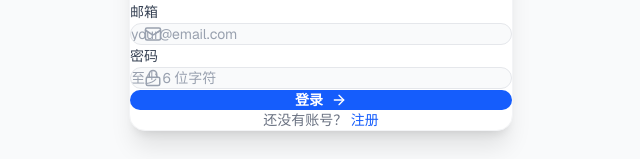
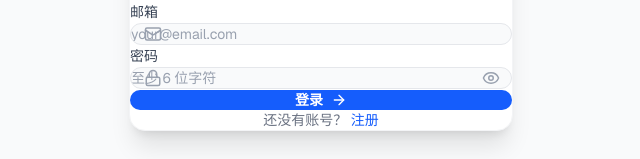
Before and after one commit to benz926-cloud/life-work-hub, a Next.js app: page /auth/login in a window 1280 px wide. Shown: the part 384-543 px from the top of the page, without its empty margins (319-959 px from the left). Built offline with nearby package versions, Linux system fonts and the light colour scheme; no server answers.

Commit message:
ui: add password visibility toggle and friendly auth error messages

```diff
--- a/src/components/auth/AuthForm.tsx
+++ b/src/components/auth/AuthForm.tsx
@@ -3,7 +3,7 @@
 import React, { useState } from "react";
 import { useRouter } from "next/navigation";
 import { useAuth } from "@/lib/auth/AuthContext";
-import { Mail, Lock, User, ArrowRight, Loader2, Sparkles, AlertCircle, CheckCircle } from "lucide-react";
+import { Mail, Lock, User, ArrowRight, Loader2, Sparkles, AlertCircle, CheckCircle, Eye, EyeOff } from "lucide-react";
 
 interface AuthFormProps {
   mode: "login" | "signup";
@@ -14,10 +14,22 @@
   const router = useRouter();
   const [email, setEmail] = useState("");
   const [password, setPassword] = useState("");
+  const [showPassword, setShowPassword] = useState(false);
   const [name, setName] = useState("");
   const [error, setError] = useState("");
   const [loading, setLoading] = useState(false);
   const [success, setSuccess] = useState("");
+
+  const friendlyError = (msg: string): string => {
+    const lower = msg.toLowerCase();
+    if (lower.includes("invalid login credentials")) return "邮箱或密码错误，请检查后重试";
+    if (lower.includes("email not confirmed")) return "邮箱尚未验证，请查看确认邮件";
+    if (lower.includes("user not found")) return "该邮箱尚未注册";
+    if (lower.includes("weak_password")) return "密码强度不足，请设置至少 6 位密码";
+    if (lower.includes("email_exists")) return "该邮箱已注册，请直接登录";
+    if (lower.includes("network")) return "网络连接失败，请检查网络后重试";
+    return msg;
+  };
 
   const handleSubmit = async (e: React.FormEvent) => {
     e.preventDefault();
@@ -34,7 +46,7 @@
           : await signUp(email, password, name);
 
       if (result.error) {
-        setError(result.error);
+        setError(friendlyError(result.error));
         setLoading(false);
         return;
       }
@@ -49,7 +61,7 @@
       router.push("/");
     } catch (err: unknown) {
       const msg = err instanceof Error ? err.message : "发生未知错误，请重试";
-      setError(msg);
+      setError(friendlyError(msg));
       setLoading(false);
     }
   };
@@ -146,15 +158,24 @@
             <div className="relative">
               <Lock className="absolute left-3.5 top-1/2 -translate-y-1/2 text-gray-400" size={18} />
               <input
-                type="password"
+                type={showPassword ? "text" : "password"}
                 value={password}
                 onChange={(e) => setPassword(e.target.value)}
                 placeholder="至少 6 位字符"
                 minLength={6}
                 required
                 disabled={loading}
-                className="w-full pl-10 pr-4 py-2.5 bg-gray-50 border border-gray-200 rounded-xl text-sm placeholder:text-gray-400 focus:outline-none focus:ring-2 focus:ring-blue-500 focus:border-transparent focus:bg-white transition disabled:opacity-60"
+                className="w-full pl-10 pr-10 py-2.5 bg-gray-50 border border-gray-200 rounded-xl text-sm placeholder:text-gray-400 focus:outline-none focus:ring-2 focus:ring-blue-500 focus:border-transparent focus:bg-white transition disabled:opacity-60"
               />
+              <button
+                type="button"
+                onClick={() => setShowPassword((v) => !v)}
+                className="absolute right-3 top-1/2 -translate-y-1/2 text-gray-400 hover:text-gray-600 focus:outline-none"
+                tabIndex={-1}
+                aria-label={showPassword ? "隐藏密码" : "显示密码"}
+              >
+                {showPassword ? <EyeOff size={18} /> : <Eye size={18} />}
+              </button>
             </div>
           </div>
 
```
